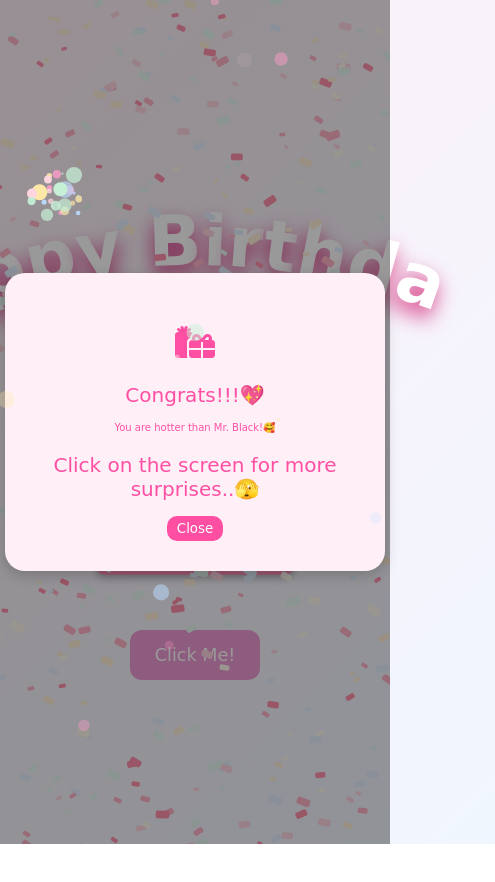
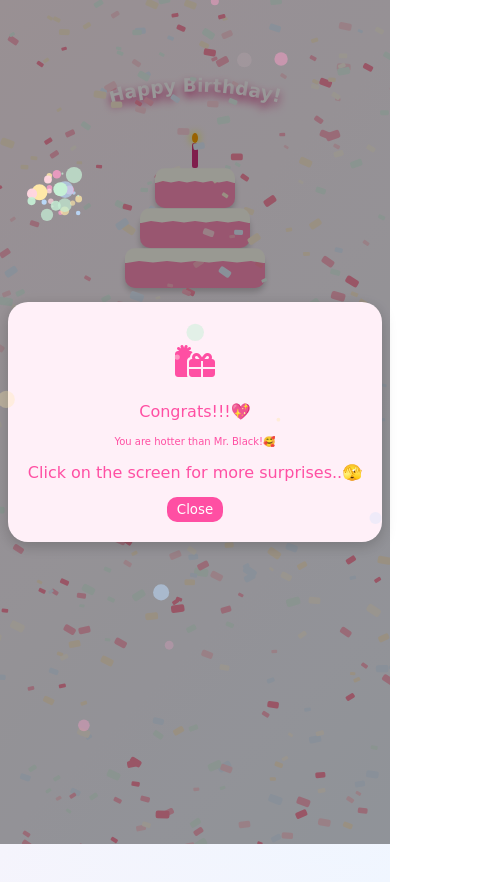
Before and after one commit to dianabali/happy-birthday, a plain HTML site: page index.html in a window 390 px wide. Both pictures are taken after a click on the button "Click Me!". Shown: the whole page, 495 px wide, since content can reach past the window. Before the commit the page ends 844 px from the top, so only its background shows below. Drawn offline with Linux system fonts and the light colour scheme; a web font is replaced by a local one.

Commit message:
Initial commit

```diff
--- a/style.css
+++ b/style.css
@@ -208,7 +208,7 @@ canvas#fireworks{
     animation: floatUp 2.8s ease forwards;
     pointer-events: none;
     box-shadow: 0 3px 8px rgba(0, 0, 0, 0.2);
-    white-space: nowrap;
+    /* white-space: nowrap; */
 }
 
 @keyframes floatUp {
@@ -226,3 +226,69 @@ canvas#fireworks{
     background: transparent;
     cursor: pointer;
 }
+
+@media (max-width: 600px) {
+  html, body {
+    overflow: visible;
+    padding: 20px;
+    justify-content: flex-start;
+  }
+
+  svg {
+    width: 100%;
+    height: auto;
+  }
+
+  .h1 {
+    font-size: 36px;
+    text-shadow: 0 5px 10px var(--shadow);
+  }
+
+  .cake {
+    width: 140px;
+    margin: 30px auto;
+  }
+
+  .layer {
+    width: 140px;
+    height: 35px;
+  }
+
+  .layer-middle {
+    width: 110px;
+    height: 35px;
+  }
+
+  .layer-top {
+    width: 80px;
+    height: 35px;
+  }
+
+  .candles {
+    top: -30px;
+  }
+
+  .candle {
+    width: 6px;
+    height: 25px;
+  }
+
+  .btn {
+    padding: 10px 18px;
+    font-size: 0.9rem;
+  }
+
+  .modal-content {
+    max-width: 90%;
+    padding: 20px;
+  }
+
+  .modal-content p {
+    font-size: 16px;
+  }
+
+  .floating-message {
+    font-size: 0.8rem;
+    padding: 8px 10px;
+  }
+}
```
